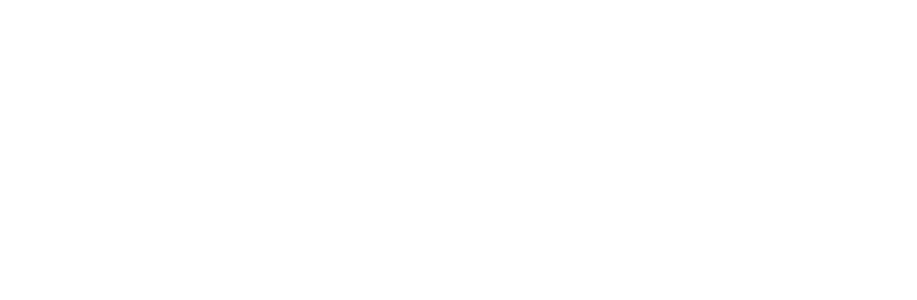
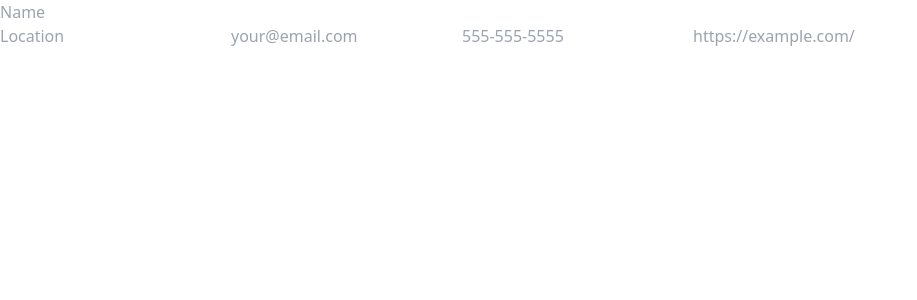
Before and after one commit to crespire/js-cv-builder, a React (Create React App) app: page / in a window 1280 px wide. Shown: the top 300 px of the page, without its empty margins (0-917 px from the left). Built offline with nearby package versions, Linux system fonts and the light colour scheme.

Commit message:
Add basic infocontainer methods and content

```diff
--- a/src/components/Info.js
+++ b/src/components/Info.js
@@ -4,17 +4,38 @@
   constructor(props) {
     super (props);
 
-    this.state = {}
+    this.state = {
+      name: '',
+      location: '',
+      email: '',
+      phone: '',
+      website: ''
+    }
   }
 
-  handleChange() {
+  handleInputChange(event) {
+    const target = event.target;
+    const value = target.type === 'checkbox' ? target.checked : target.value;
+    const name = target.name;
+
+    this.setState({
+      [name]: value
+    })
   }
 
   render() {
 
     return (
-      <div className="Information">
-
+      <div className="information">
+        <div className="information-name">
+          <input type='text' name='name' placeholder='Name' id='name'></input>
+        </div>
+        <div className='information-details'>
+          <input type='text' name='location' placeholder='Location' id='location'></input>
+          <input type='email' name='email' placeholder='your@email.com' id='email'></input>
+          <input type='tel' name='phone' placeholder='555-555-5555' id='phone'></input>
+          <input type='url' name='website' placeholder='https://example.com/' id='website'></input>
+        </div>
       </div>
     );
   };
```
